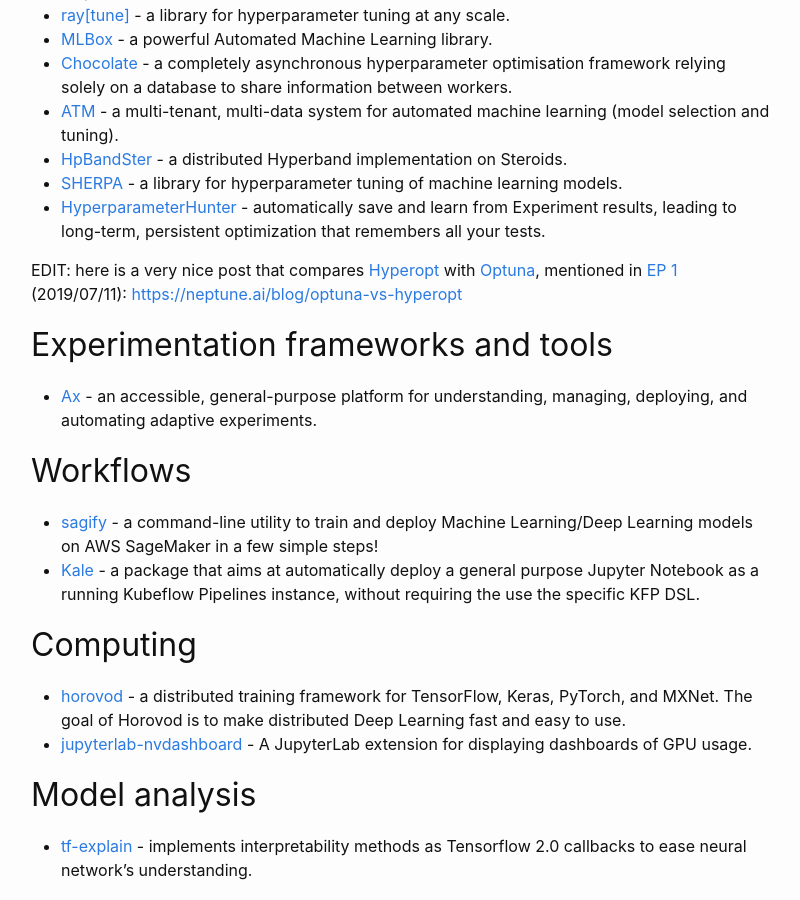
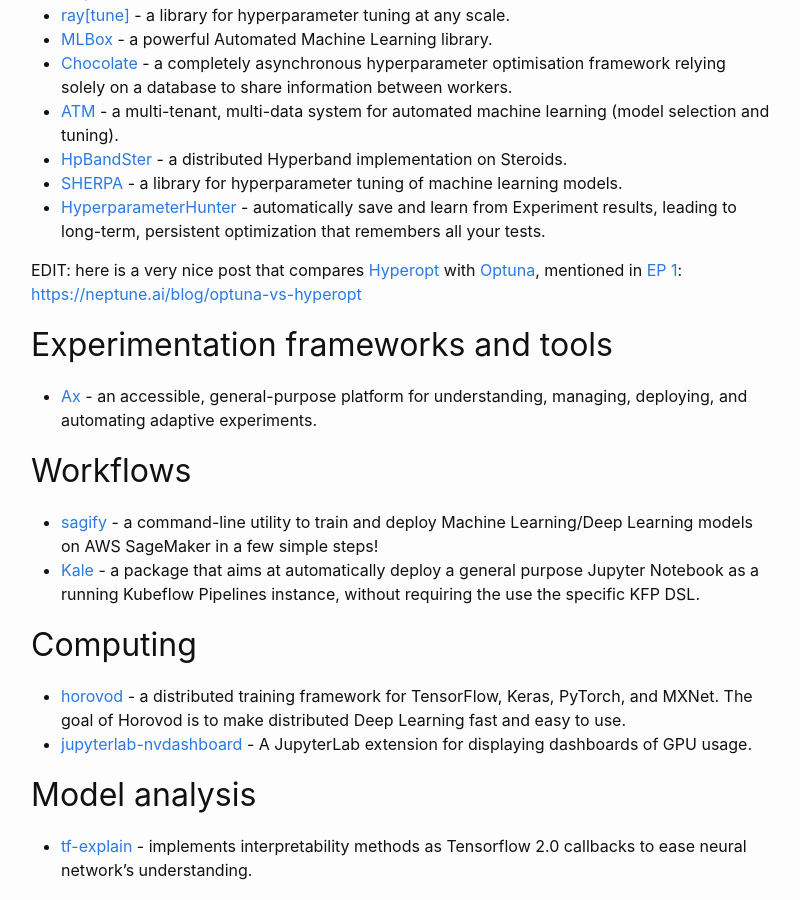
Before and after one commit to aetperf/aetperf.github.io, a Jekyll site: the page built from _posts/2019-10-23-Some-cool-open-source-Python-packages-for-Machine-Learning-Ep-3.md, in a window 1280 px wide and 900 px high, scrolled down 1480 px. Shown: the whole window, without its empty margins (239-1039 px from the left). Built offline with Jekyll 4.4.1, drawn with Linux system fonts in a browser that asks for light colours; comment, search, counter and statistics services are not loaded.

Commit message:
small updtae

```diff
--- a/_posts/2019-10-23-Some-cool-open-source-Python-packages-for-Machine-Learning-Ep-3.md
+++ b/_posts/2019-10-23-Some-cool-open-source-Python-packages-for-Machine-Learning-Ep-3.md
@@ -41,7 +41,7 @@
 * [SHERPA](https://github.com/sherpa-ai/sherpa) - a library for hyperparameter tuning of machine learning models.
 * [HyperparameterHunter](https://github.com/HunterMcGushion/hyperparameter_hunter) - automatically save and learn from Experiment results, leading to long-term, persistent optimization that remembers all your tests.
 
-EDIT: here is a very nice post that compares [Hyperopt](https://github.com/hyperopt/hyperopt) with [Optuna](https://github.com/optuna/optuna), mentioned in [EP 1](https://aetperf.github.io/2019/07/11/Some-cool-open-source-Python-packages-for-Machine-Learning.html) (2019/07/11): [https://neptune.ai/blog/optuna-vs-hyperopt](https://neptune.ai/blog/optuna-vs-hyperopt)
+EDIT: here is a very nice post that compares [Hyperopt](https://github.com/hyperopt/hyperopt) with [Optuna](https://github.com/optuna/optuna), mentioned in [EP 1](https://aetperf.github.io/2019/07/11/Some-cool-open-source-Python-packages-for-Machine-Learning.html): [https://neptune.ai/blog/optuna-vs-hyperopt](https://neptune.ai/blog/optuna-vs-hyperopt)
 
 ## Experimentation frameworks and tools
 
```
Also changed, not shown: _posts/WP_2019-10-23-Some-cool-open-source-Python-packages-for-Machine-Learning-Ep-3.md (+1 -1 lines).
